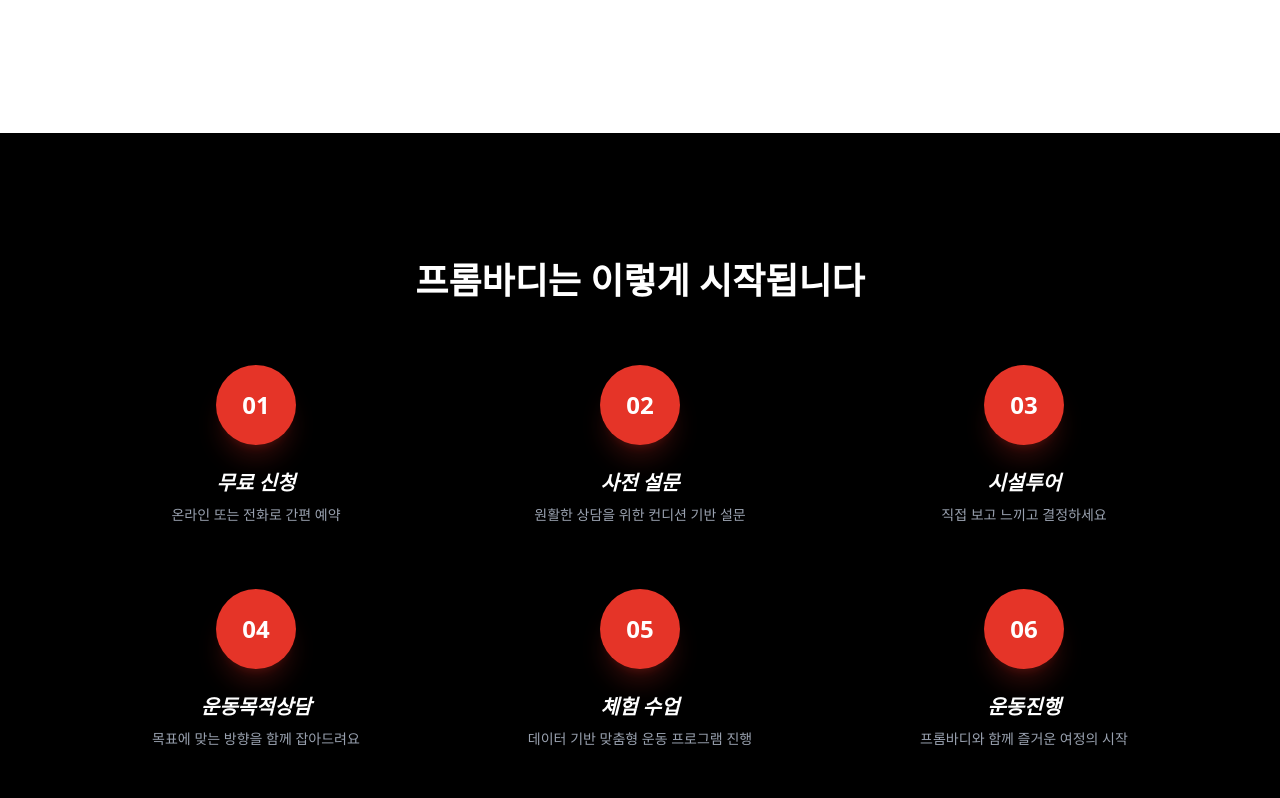
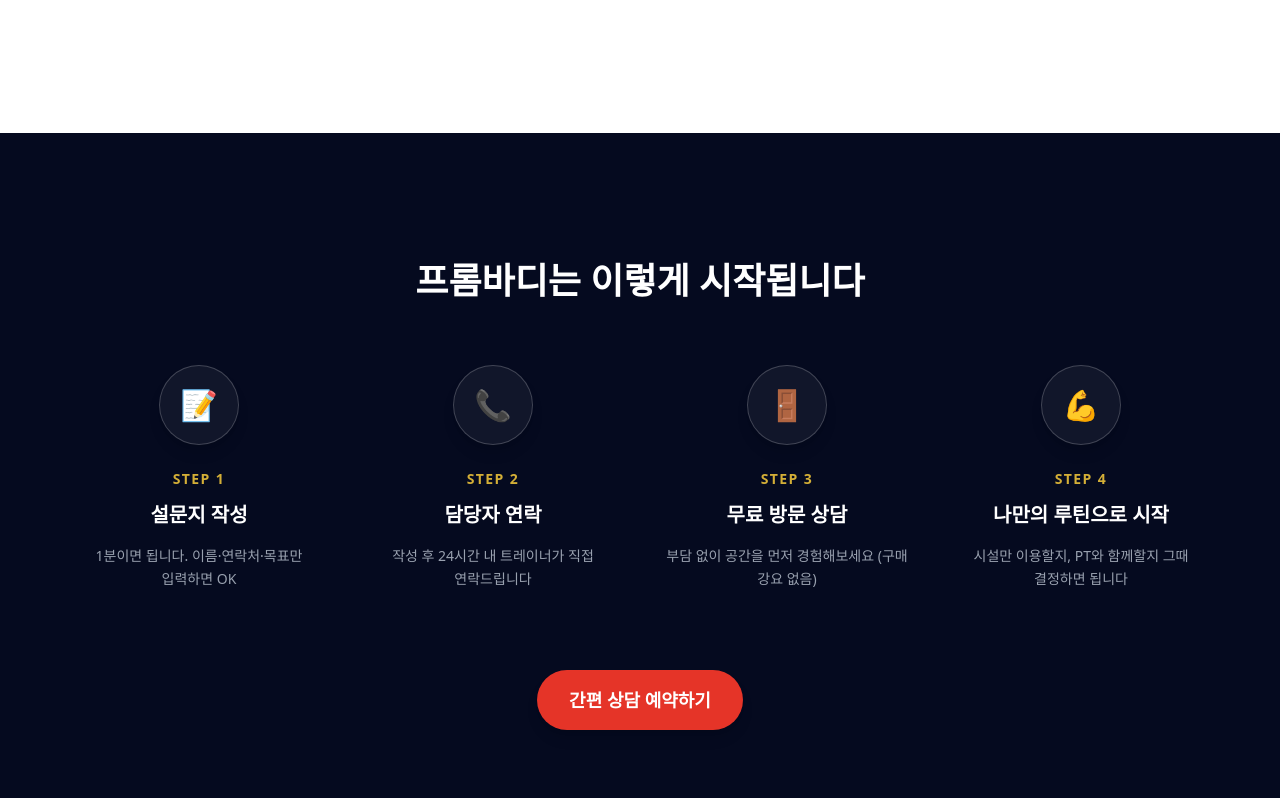
Before and after one commit to okmstyle-collab/from_body-landding, a React (Vite) app: page / in a window 1280 px wide. Shown: the part 5542-6340 px from the top of the page. Built offline with nearby package versions, Linux system fonts and the light colour scheme.

Commit message:
Update process section from 6 steps to 4 steps

```diff
--- a/src/App.tsx
+++ b/src/App.tsx
@@ -381,24 +381,25 @@
 
       {/* 07. Process Section */}
       {/* 심리: 목표 그라데이션 효과 - 6단계로 확장하여 신뢰도 강화 */}
-      <section className="section-padding bg-brand-outer text-white">
-        <div className="max-w-6xl mx-auto px-4 text-center">
+      <section className="section-padding bg-[#050A1F] text-white">
+        <div className="max-w-7xl mx-auto px-4 text-center">
           <h2 className="text-3xl md:text-4xl font-black mb-16">프롬바디는 이렇게 시작됩니다</h2>
-          <div className="grid grid-cols-1 sm:grid-cols-2 lg:grid-cols-3 gap-y-16 gap-x-8 relative">
+          <div className="grid grid-cols-1 sm:grid-cols-2 lg:grid-cols-4 gap-y-16 gap-x-6 relative">
             {[
-              { step: "01", title: "무료 신청", desc: "온라인 또는 전화로 간편 예약" },
-              { step: "02", title: "사전 설문", desc: "원활한 상담을 위한 컨디션 기반 설문" },
-              { step: "03", title: "시설투어", desc: "직접 보고 느끼고 결정하세요" },
-              { step: "04", title: "운동목적상담", desc: "목표에 맞는 방향을 함께 잡아드려요" },
-              { step: "05", title: "체험 수업", desc: "데이터 기반 맞춤형 운동 프로그램 진행" },
-              { step: "06", title: "운동진행", desc: "프롬바디와 함께 즐거운 여정의 시작" }
+              { step: "STEP 1", icon: "📝", title: "설문지 작성", desc: "1분이면 됩니다. 이름·연락처·목표만 입력하면 OK" },
+              { step: "STEP 2", icon: "📞", title: "담당자 연락", desc: "작성 후 24시간 내 트레이너가 직접 연락드립니다" },
+              { step: "STEP 3", icon: "🚪", title: "무료 방문 상담", desc: "부담 없이 공간을 먼저 경험해보세요 (구매 강요 없음)" },
+              { step: "STEP 4", icon: "💪", title: "나만의 루틴으로 시작", desc: "시설만 이용할지, PT와 함께할지 그때 결정하면 됩니다" }
             ].map((item, i) => (
               <div key={i} className="relative z-10 flex flex-col items-center group">
-                <div className="w-20 h-20 bg-brand-point rounded-full flex items-center justify-center font-black text-2xl mb-6 shadow-xl shadow-brand-point/20 group-hover:scale-110 transition-transform duration-300">
-                  {item.step}
+                <div className="w-20 h-20 rounded-full border border-white/20 bg-white/5 flex items-center justify-center text-3xl mb-6 shadow-lg group-hover:bg-white/10 transition-colors duration-300">
+                  {item.icon}
                 </div>
-                <h3 className="text-xl font-bold mb-2 italic">{item.title}</h3>
-                <p className="text-gray-400 text-sm font-medium px-4">{item.desc}</p>
+                <div className="text-[#d4af37] font-bold text-sm tracking-widest mb-3 uppercase">{item.step}</div>
+                <h3 className="text-xl font-bold mb-4">{item.title}</h3>
+                <p className="text-gray-400 text-sm font-medium px-2 leading-relaxed break-keep">
+                  {item.desc}
+                </p>
               </div>
             ))}
           </div>
```
